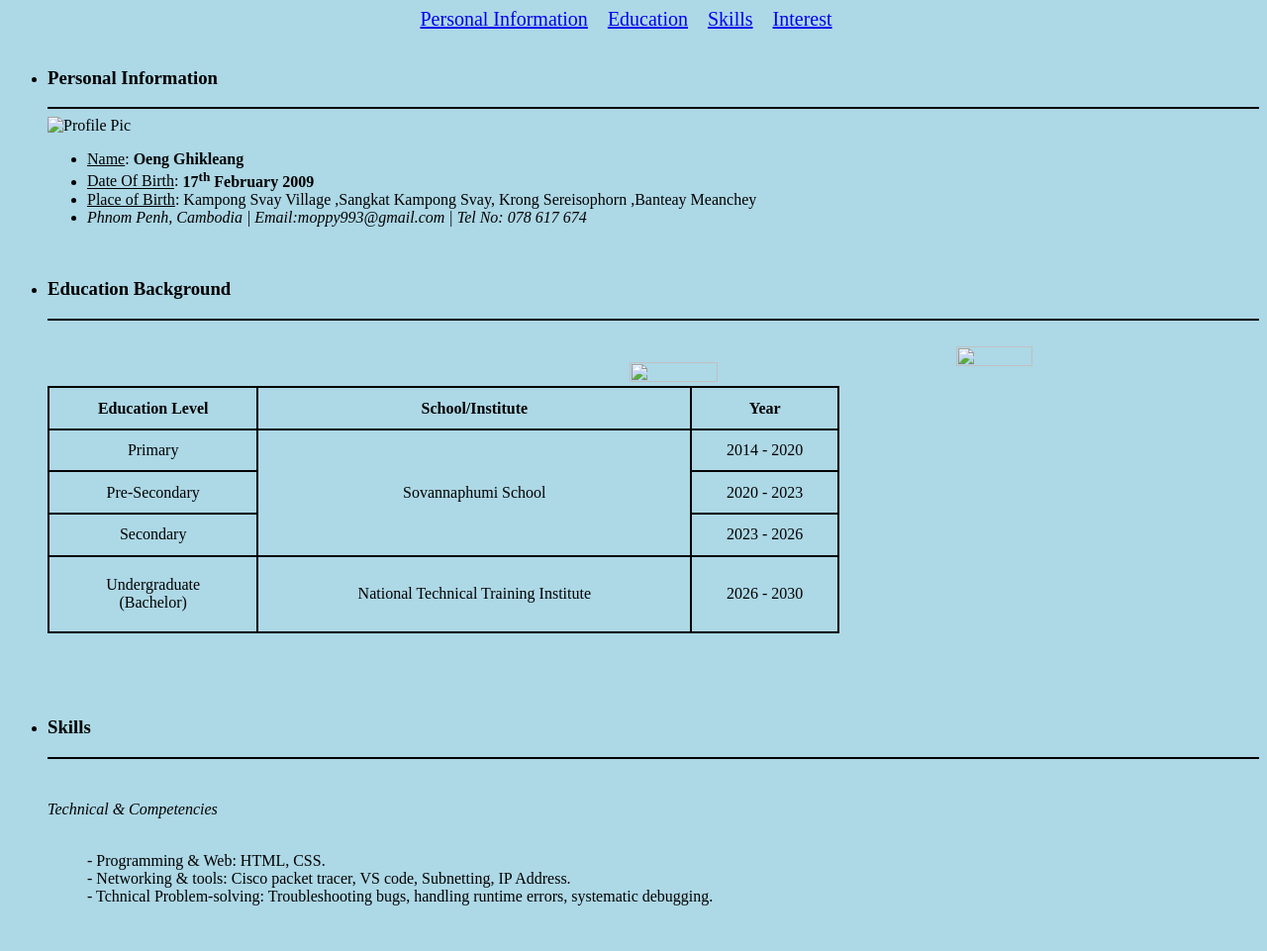
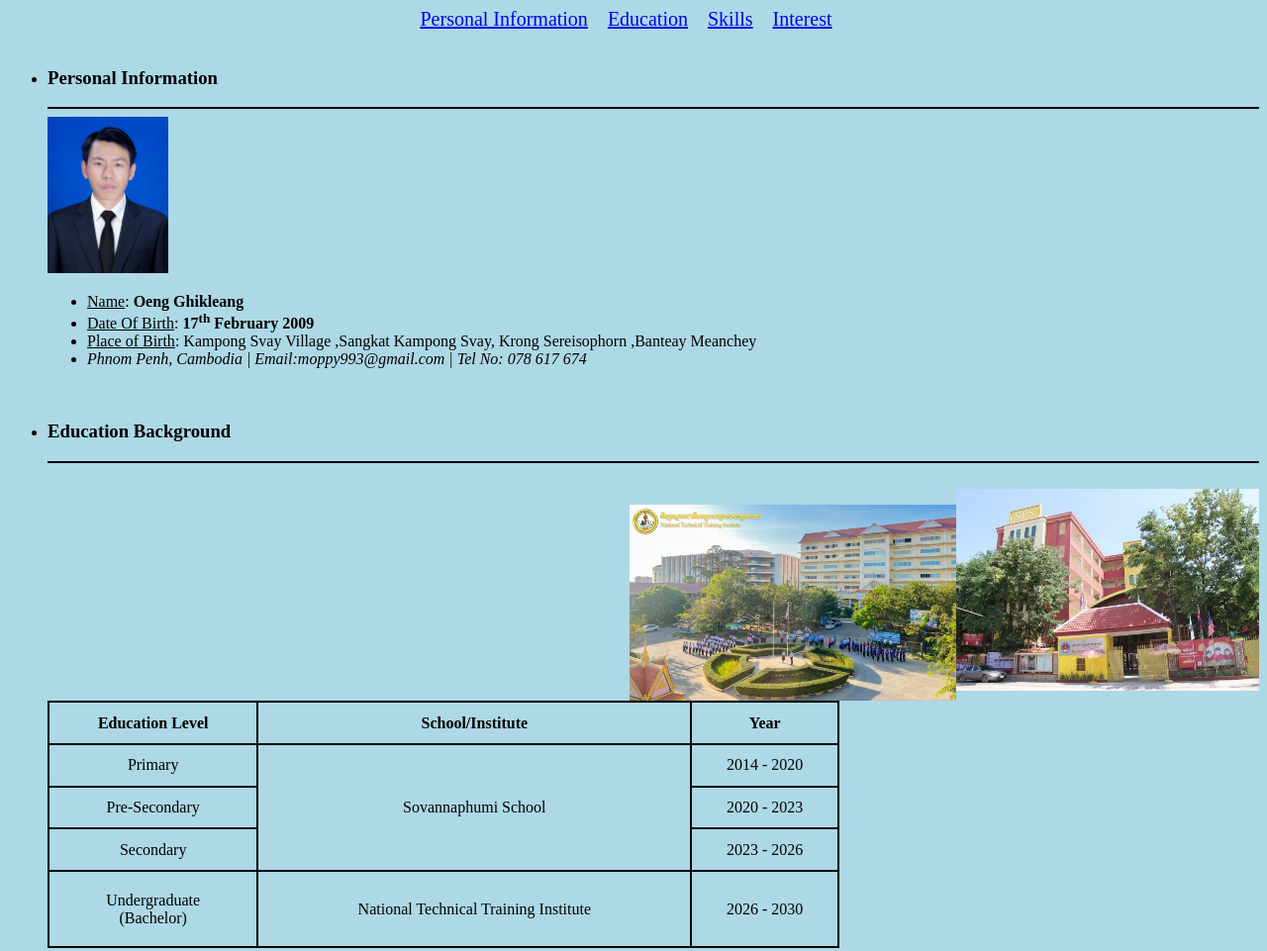
Before and after one commit to moppy993-lab1/My-Portfolio, a plain HTML site: page index.html in a window 1280 px wide. Shown: the top 961 px of the page at 99% size. Drawn offline with Linux system fonts and the light colour scheme.

Commit message:
Fix HTML structure and update image paths

```diff
--- a/index.html
+++ b/index.html
@@ -20,7 +20,7 @@
     <li><h3><a name="home"></a>Personal Information</h3></li>
     <hr color="black">
     <div>
-        <img src="/MEMEME.jpg"
+        <img src="/Include/MEMEME.jpg"
         alt="Profile Pic"
         class="w-36 h-36 rounded-full object-cover object-top"
         width="10%"
@@ -39,7 +39,7 @@
     <li><h3><a name="About"></a>Education Background</h3></li>
     <hr color="black">
     <br>
-    <img src="/Soovannaphumi School.jpg"
+    <img src="/Include/Soovannaphumi School.jpg"
     bordercolor="light blue"
     width="25%" height="25%" align="right">
     <p>
@@ -58,7 +58,7 @@
              <tr align="Center">
                 <td>Pre-Secondary</td>
                 <td>2020 - 2023</td>
-                <img src="/NTTI bsck.jpg" align="right" width="27%" height="20%">
+                <img src="/Include/NTTI bsck.jpg" align="right" width="27%" height="20%">
              </tr>
              <tr align="center">
                 <td>Secondary</td>
```
